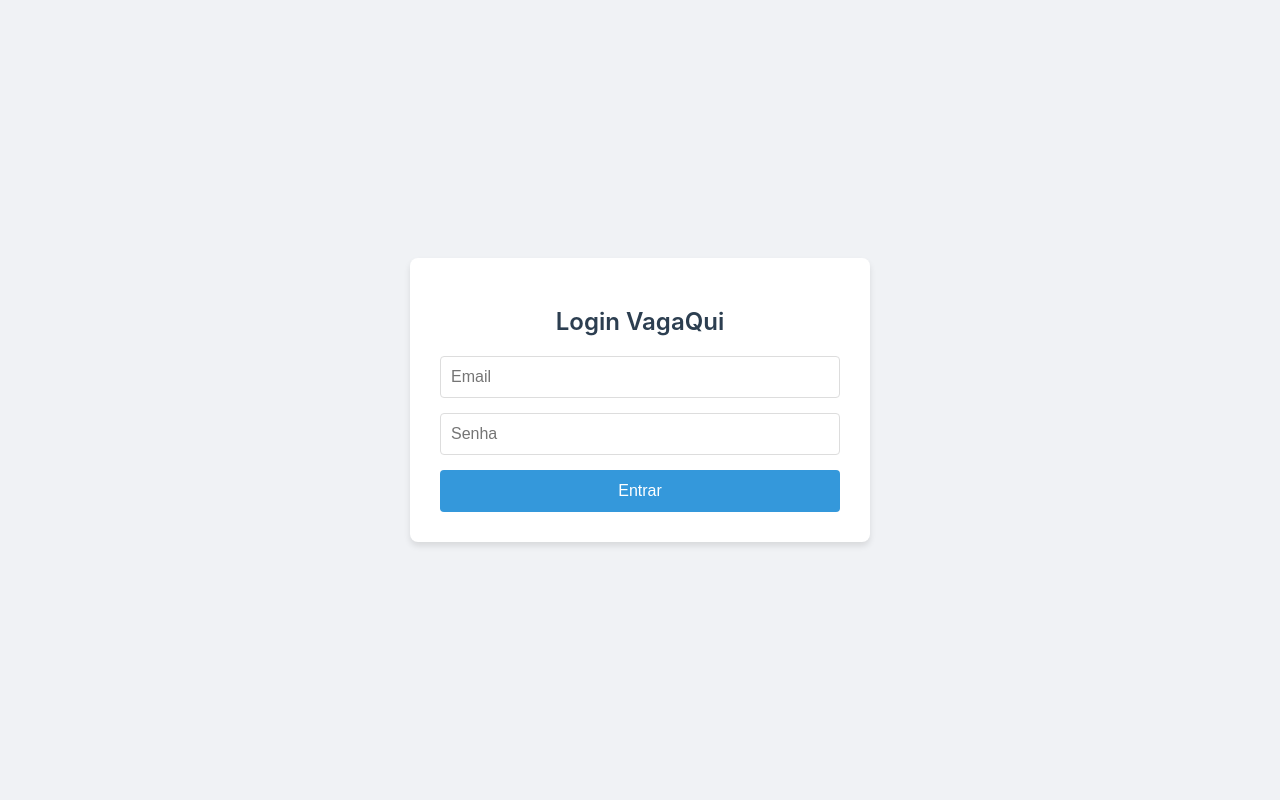
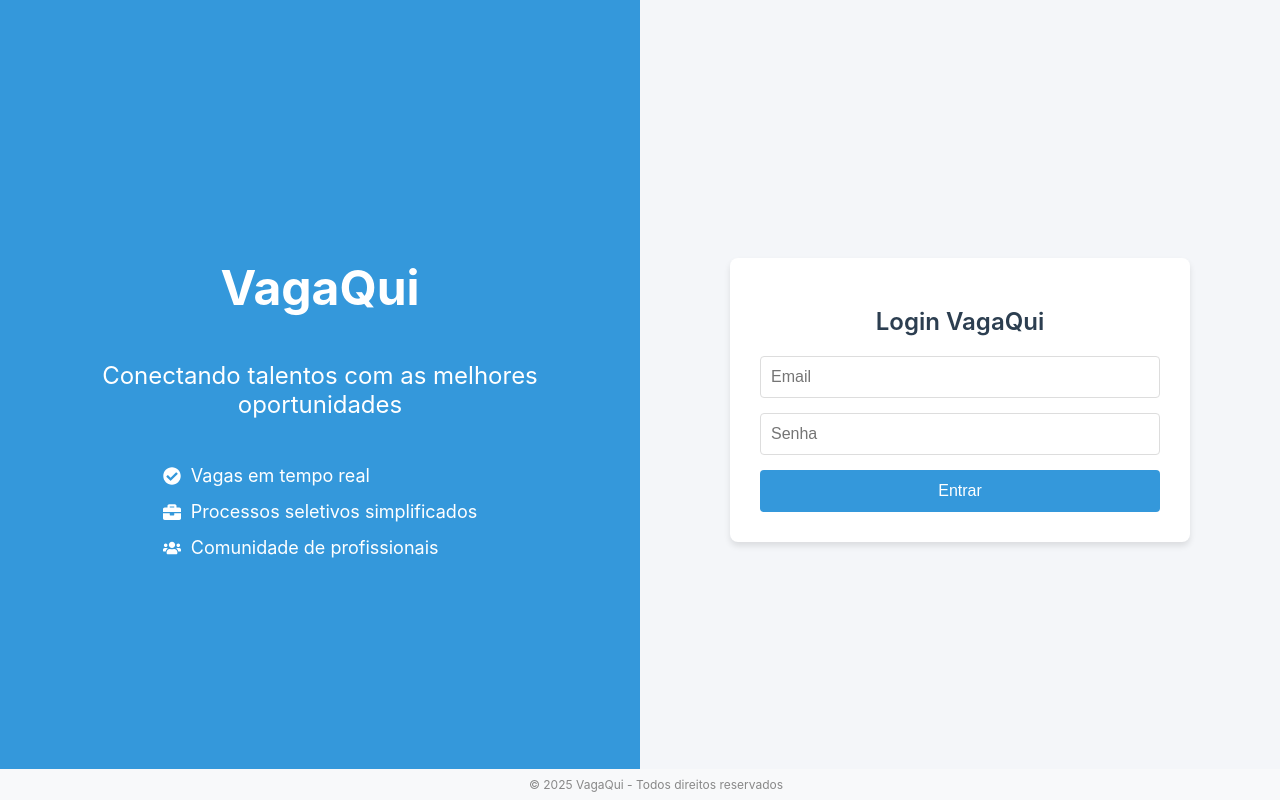
Before and after one commit to adelazarini/vagaqui, a React (Create React App) app in the folder front/: page /login in a window 1280 px wide. Built offline with nearby package versions, Linux system fonts and the light colour scheme.

Commit message:
ajustes aparencia

```diff
--- a/front/src/components/layout/footer.tsx
+++ b/front/src/components/layout/footer.tsx
@@ -28,9 +28,7 @@ const FooterLink = styled.a`
 const Footer: React.FC = () => {
     return (
         <FooterContainer>
-            © 2025 VagaQui
-            <FooterLink href="/termos">Termos</FooterLink>
-            <FooterLink href="/privacidade">Privacidade</FooterLink>
+            © 2025 VagaQui - Todos direitos reservados
         </FooterContainer>
     );
 };
--- a/front/src/pages/home/home_styles.js
+++ b/front/src/components/layout/inicio_layout.tsx
@@ -1,7 +1,7 @@
 import styled from 'styled-components';
 import { Link } from 'react-router-dom';
 
-export const HomeContainer = styled.div`
+export const ContainerMaior = styled.div`
   display: flex;
   min-height: 100vh;
   background-color: #f4f6f9;
--- a/front/src/pages/home/home_index.jsx
+++ b/front/src/pages/home/home_index.jsx
@@ -1,6 +1,6 @@
 import React from 'react';
 import {
-    HomeContainer,
+    ContainerMaior,
     LeftSide,
     RightSide,
     Logo,
@@ -10,12 +10,15 @@ import {
     CadastroButton,
     FeaturesList,
     FeatureItem
-} from './home_styles';
+} from '../../components/layout/inicio_layout';
+import Footer from '../../components/layout/footer';
+
+
 import { FaCheckCircle, FaBriefcase, FaUsers } from 'react-icons/fa';
 
 const Home = () => {
     return (
-        <HomeContainer>
+        <ContainerMaior>
             <LeftSide>
                 <Logo>VagaQui</Logo>
                 <Slogan>
@@ -50,7 +53,9 @@ const Home = () => {
                     <CadastroButton to="/cadastro">Cadastrar-se</CadastroButton>
                 </ButtonContainer>
             </RightSide>
-        </HomeContainer>
+            <Footer />
+        </ContainerMaior>
+
     );
 };
 
--- a/front/src/pages/login/login_index.tsx
+++ b/front/src/pages/login/login_index.tsx
@@ -1,16 +1,27 @@
 import React from 'react';
 import {
-    LoginContainer,
     LoginBox,
     Title,
     Form,
-    Select,
     Input,
     Button,
     ErrorMessage
 } from './login_styles';
+
+import Footer from '../../components/layout/footer';
+
+import {
+    LeftSide,
+    Logo,
+    Slogan,
+    FeaturesList,
+    FeatureItem,
+    RightSide,
+    ContainerMaior
+} from '../../components/layout/inicio_layout';
+
 import { useLoginController } from './login_controller';
-import { TIPOS_USUARIO, TipoUsuario } from '../../models/usuario';
+import { FaCheckCircle, FaBriefcase, FaUsers } from 'react-icons/fa';
 
 const Login: React.FC = () => {
     const {
@@ -24,7 +35,29 @@ const Login: React.FC = () => {
     } = useLoginController();
 
     return (
-        <LoginContainer>
+        <ContainerMaior>
+            <LeftSide>
+                <Logo>VagaQui</Logo>
+                <Slogan>
+                    Conectando talentos com as melhores oportunidades
+                </Slogan>
+
+                <FeaturesList>
+                    <FeatureItem>
+                        <FaCheckCircle />
+                        Vagas em tempo real
+                    </FeatureItem>
+                    <FeatureItem>
+                        <FaBriefcase />
+                        Processos seletivos simplificados
+                    </FeatureItem>
+                    <FeatureItem>
+                        <FaUsers />
+                        Comunidade de profissionais
+                    </FeatureItem>
+                </FeaturesList>
+            </LeftSide>
+            <RightSide>
                 <LoginBox>
                     <Title>Login VagaQui</Title>
                     <Form onSubmit={handleLogin}>
@@ -54,7 +87,9 @@ const Login: React.FC = () => {
                         </Button>
                     </Form>
                 </LoginBox>
-        </LoginContainer>
+            </RightSide>
+            <Footer />
+        </ContainerMaior>
     );
 };
 
--- a/front/src/pages/login/login_styles.js
+++ b/front/src/pages/login/login_styles.js
@@ -1,12 +1,4 @@
 import styled from 'styled-components';
-
-export const LoginContainer = styled.div`
-  display: flex;
-  justify-content: center;
-  align-items: center;
-  height: 100vh;
-  background-color: #f0f2f5;
-`;
 
 export const LoginBox = styled.div`
   width: 100%;
```
Lines whose indentation alone changed are shown as unchanged.
